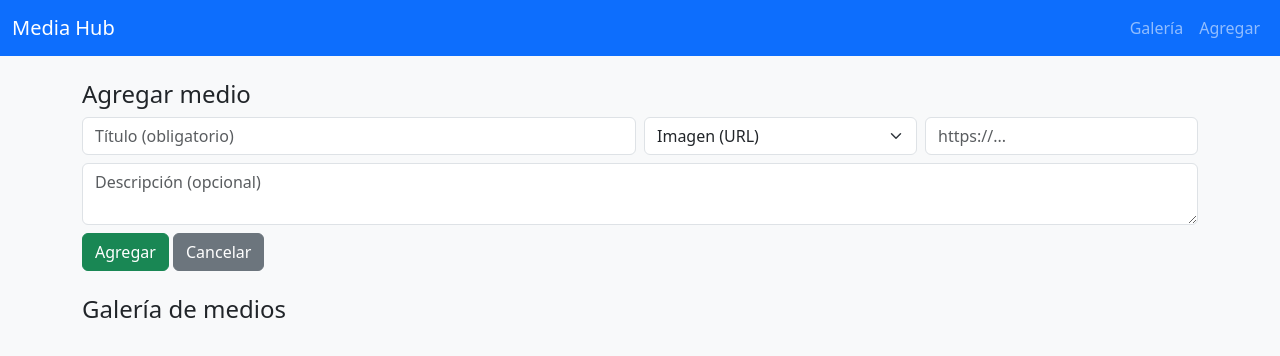
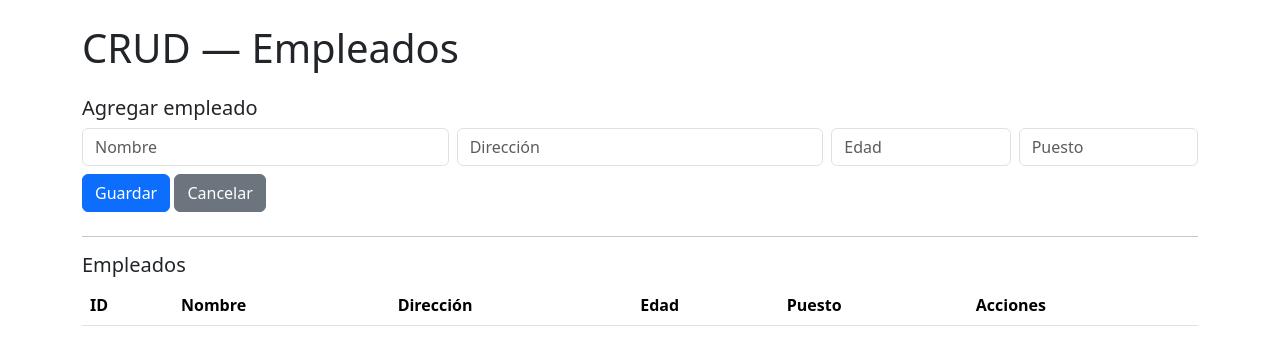
Before and after one commit to wernher-camp/micro-factura-demo, a website: page public/index.html in a window 1280 px wide. Drawn offline with nearby package versions, Linux system fonts and the light colour scheme; no server answers.

Commit message:
Update index.html

```diff
--- a/public/index.html
+++ b/public/index.html
@@ -1,82 +1,39 @@
 <!doctype html>
-<html lang="es">
+<html>
 <head>
   <meta charset="utf-8" />
+  <title>CRUD Empleados</title>
   <meta name="viewport" content="width=device-width,initial-scale=1" />
-  <title>Media Hub</title>
   <link href="https://cdn.jsdelivr.net/npm/bootstrap@5.3.2/dist/css/bootstrap.min.css" rel="stylesheet">
-  <link rel="stylesheet" href="style.css">
 </head>
-<body class="bg-light">
-  <nav class="navbar navbar-expand-lg navbar-dark bg-primary">
-    <div class="container-fluid">
-      <a class="navbar-brand" href="#">Media Hub</a>
-      <button class="navbar-toggler" type="button" data-bs-toggle="collapse" data-bs-target="#navMenu">
-        <span class="navbar-toggler-icon"></span>
-      </button>
-      <div class="collapse navbar-collapse" id="navMenu">
-        <ul class="navbar-nav ms-auto">
-          <li class="nav-item"><a class="nav-link" href="#gallery">Galería</a></li>
-          <li class="nav-item"><a class="nav-link" href="#form">Agregar</a></li>
-        </ul>
-      </div>
-    </div>
-  </nav>
-
-  <div class="container py-4">
-    <div id="messages"></div>
-
-    <section id="form" class="mb-4">
-      <h4 id="form-title">Agregar medio</h4>
-      <form id="mediaForm" class="row g-2">
-        <input type="hidden" id="mediaId">
-        <div class="col-md-6">
-          <input id="title" class="form-control" placeholder="Título (obligatorio)" required>
+<body class="p-4">
+  <div class="container">
+    <h1 class="mb-4">CRUD — Empleados</h1>
+    <div id="form-area" class="mb-4">
+      <h5 id="form-title">Agregar empleado</h5>
+      <form id="empleadoForm">
+        <input type="hidden" id="empId" />
+        <div class="row g-2">
+          <div class="col-md-4"><input id="nombreEmpleado" class="form-control" placeholder="Nombre" required></div>
+          <div class="col-md-4"><input id="direccion" class="form-control" placeholder="Dirección"></div>
+          <div class="col-md-2"><input id="edad" type="number" class="form-control" placeholder="Edad"></div>
+          <div class="col-md-2"><input id="puesto" class="form-control" placeholder="Puesto"></div>
         </div>
-        <div class="col-md-3">
-          <select id="type" class="form-select" required>
-            <option value="image">Imagen (URL)</option>
-            <option value="video">Video (YouTube URL)</option>
-            <option value="document">Documento (Google Drive / PDF)</option>
-          </select>
-        </div>
-        <div class="col-md-3">
-          <input id="url" class="form-control" placeholder="https://..." required>
-        </div>
-        <div class="col-12">
-          <textarea id="description" class="form-control" rows="2" placeholder="Descripción (opcional)"></textarea>
-        </div>
-        <div class="col-auto">
-          <button id="submitBtn" class="btn btn-success">Agregar</button>
-          <button id="cancelBtn" type="button" class="btn btn-secondary">Cancelar</button>
+        <div class="mt-2">
+          <button class="btn btn-primary" id="submitBtn">Guardar</button>
+          <button type="button" class="btn btn-secondary" id="cancelBtn">Cancelar</button>
         </div>
       </form>
-    </section>
-
-    <section id="gallery">
-      <h4>Galería de medios</h4>
-      <div id="grid" class="row gy-3"></div>
-    </section>
+    </div>
+    <hr/>
+    <h5>Empleados</h5>
+    <table class="table table-striped" id="tabla">
+      <thead>
+        <tr><th>ID</th><th>Nombre</th><th>Dirección</th><th>Edad</th><th>Puesto</th><th>Acciones</th></tr>
+      </thead>
+      <tbody id="tbody"></tbody>
+    </table>
   </div>
-
-  <!-- Modal para vista detallada -->
-  <div class="modal fade" id="mediaModal" tabindex="-1">
-    <div class="modal-dialog modal-xl">
-      <div class="modal-content">
-        <div class="modal-header">
-          <h5 id="modalTitle" class="modal-title"></h5>
-          <button class="btn-close" data-bs-dismiss="modal"></button>
-        </div>
-        <div class="modal-body" id="modalBody"></div>
-        <div class="modal-footer">
-          <button class="btn btn-danger" id="deleteBtn">Eliminar</button>
-          <button class="btn btn-secondary" data-bs-dismiss="modal">Cerrar</button>
-        </div>
-      </div>
-    </div>
-  </div>
-
-  <script src="https://cdn.jsdelivr.net/npm/bootstrap@5.3.2/dist/js/bootstrap.bundle.min.js"></script>
-  <script src="app.js"></script>
+  <script src="/app.js"></script>
 </body>
 </html>
```
